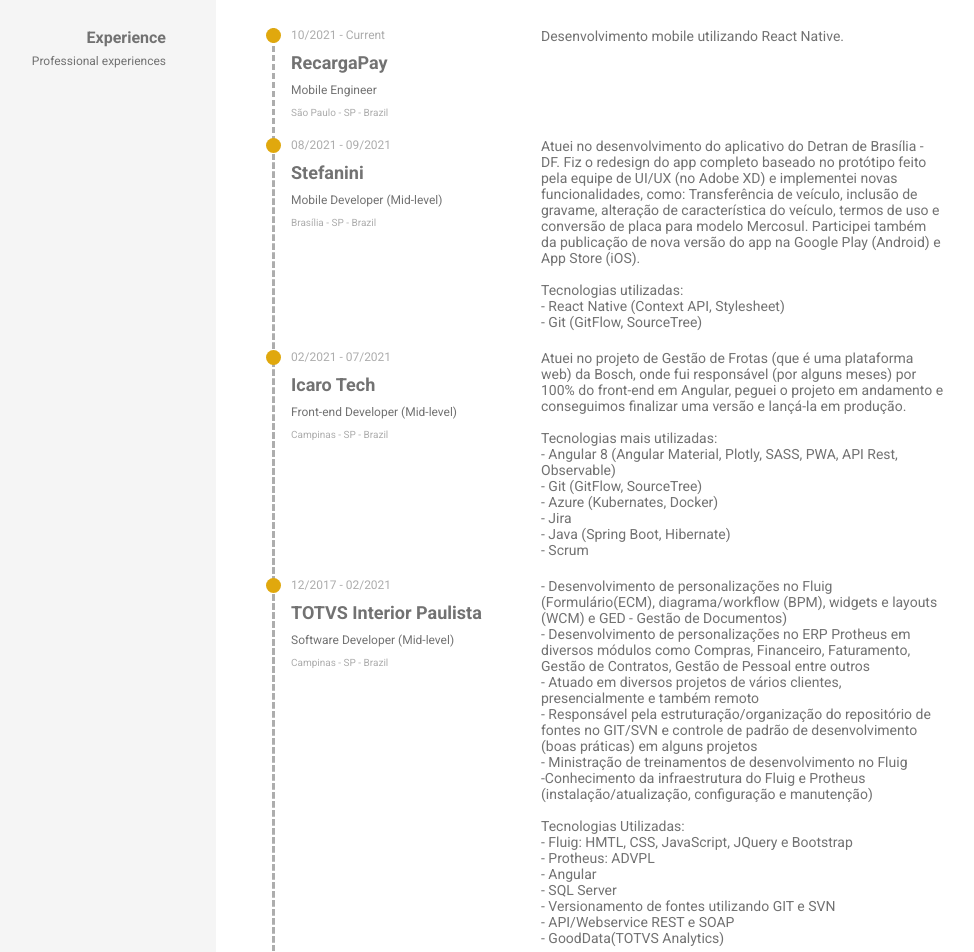
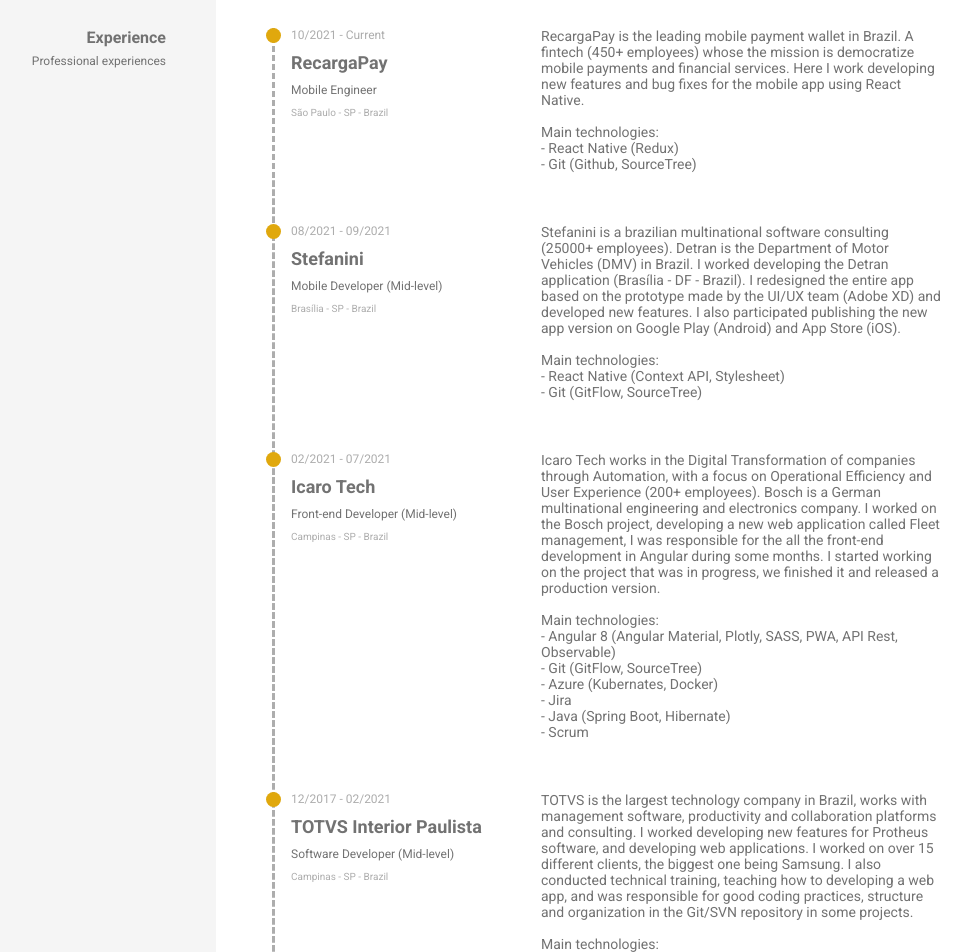
Before and after one commit to alissonph/alissonph.github.io, a React (Create React App) app: page / in a window 1280 px wide. Shown: the part 1340-2292 px from the top of the page, without its empty margins (296-1270 px from the left). Built offline with nearby package versions, Linux system fonts and the light colour scheme.

Commit message:
Finished translation

```diff
--- a/src/components/Page/index.js
+++ b/src/components/Page/index.js
@@ -20,6 +20,7 @@
   Technology,
   Footer,
   LanguageSelection,
+  LoadingContainer,
 } from './styles';
 import { Switch } from '../Switch';
 import perfil from '../../assets/images/perfil.jpg';
@@ -28,6 +29,7 @@
 import whatsapp from '../../assets/icons/whatsapp.svg';
 import brazil from '../../assets/icons/brazil.svg';
 import unitedStates from '../../assets/icons/united-states.svg';
+import loading from '../../assets/icons/loading.svg';
 import dataPtBr from '../../data/data_pt-BR.json';
 import dataEn from '../../data/data_en.json';
 import { hasPreferredLanguage, setPreferredLanguage } from '../../utils/utils';
@@ -55,8 +57,11 @@
   }
 
   if (!data) {
-    //FIXME: Loading component
-    return 'Loading...';
+    return (
+      <LoadingContainer>
+        <img src={loading} alt='Loading' />
+      </LoadingContainer>
+    );
   }
 
   return (
--- a/src/components/Page/styles.js
+++ b/src/components/Page/styles.js
@@ -9,7 +9,6 @@
   flex-direction: row;
   width: 100%;
   height: ${(props) => props.height};
-  background-color: green;
 
   @media screen and (max-width: 768px) {
     flex-direction: column;
@@ -385,3 +384,13 @@
     font-size: 1.2rem;
   }
 `;
+
+export const LoadingContainer = styled.div`
+  width: 100vw;
+  height: 100vh;
+  background-color: ${(props) => props.theme.colors.backgroundPrimary};
+
+  display: flex;
+  align-items: center;
+  justify-content: center;
+`;
--- a/src/data/data_en.json
+++ b/src/data/data_en.json
@@ -13,7 +13,7 @@
     },
     {
       "title": "Phone",
-      "description": "(19) 99117-0250",
+      "description": "+55 (19) 99117-0250",
       "link": "https://api.whatsapp.com/send?phone=5519991170250&text=Hello%20Alisson"
     },
     {
@@ -41,35 +41,35 @@
         "companyName": "RecargaPay",
         "functionName": "Mobile Engineer",
         "city": "São Paulo - SP - Brazil",
-        "description": "Desenvolvimento mobile utilizando React Native."
+        "description": "RecargaPay is the leading mobile payment wallet in Brazil. A fintech (450+ employees) whose the mission is democratize mobile payments and financial services. Here I work developing new features and bug fixes for the mobile app using React Native.<br/><br/>Main technologies:<br/>- React Native (Redux)<br/>- Git (Github, SourceTree)<br/><br/><br/>"
       },
       {
         "year": "08/2021 - 09/2021",
         "companyName": "Stefanini",
         "functionName": "Mobile Developer (Mid-level)",
         "city": "Brasília - SP - Brazil",
-        "description": "Atuei no desenvolvimento do aplicativo do Detran de Brasília - DF. Fiz o redesign do app completo baseado no protótipo feito pela equipe de UI/UX (no Adobe XD) e implementei novas funcionalidades, como: Transferência de veículo, inclusão de gravame, alteração de característica do veículo, termos de uso e conversão de placa para modelo Mercosul. Participei também da publicação de nova versão do app na Google Play (Android) e App Store (iOS).<br/><br/>Tecnologias utilizadas:<br/>- React Native (Context API, Stylesheet)<br/>- Git (GitFlow, SourceTree)"
+        "description": "Stefanini is a brazilian multinational software consulting (25000+ employees). Detran is the Department of Motor Vehicles (DMV) in Brazil. I worked developing the Detran application (Brasília - DF - Brazil). I redesigned the entire app based on the prototype made by the UI/UX team (Adobe XD) and developed new features. I also participated publishing the new app version on Google Play (Android) and App Store (iOS).<br/><br/>Main technologies:<br/>- React Native (Context API, Stylesheet)<br/>- Git (GitFlow, SourceTree)<br/><br/><br/>"
       },
       {
         "year": "02/2021 - 07/2021",
         "companyName": "Icaro Tech",
         "functionName": "Front-end Developer (Mid-level)",
         "city": "Campinas - SP - Brazil",
-        "description": "Atuei no projeto de Gestão de Frotas (que é uma plataforma web) da Bosch, onde fui responsável (por alguns meses) por 100% do front-end em Angular, peguei o projeto em andamento e conseguimos finalizar uma versão e lançá-la em produção.<br/><br/>Tecnologias mais utilizadas:<br/>- Angular 8 (Angular Material, Plotly, SASS, PWA, API Rest, Observable)<br/>- Git (GitFlow, SourceTree)<br/>- Azure (Kubernates, Docker)<br/>- Jira<br/>- Java (Spring Boot, Hibernate) <br/>- Scrum"
+        "description": "Icaro Tech works in the Digital Transformation of companies through Automation, with a focus on Operational Efficiency and User Experience (200+ employees). Bosch is a German multinational engineering and electronics company. I worked on the Bosch project, developing a new web application called Fleet management, I was responsible for the all the front-end development in Angular during some months. I started working on the project that was in progress, we finished it and released a production version.<br/><br/>Main technologies:<br/>- Angular 8 (Angular Material, Plotly, SASS, PWA, API Rest, Observable)<br/>- Git (GitFlow, SourceTree)<br/>- Azure (Kubernates, Docker)<br/>- Jira<br/>- Java (Spring Boot, Hibernate) <br/>- Scrum<br/><br/><br/>"
       },
       {
         "year": "12/2017 - 02/2021",
         "companyName": "TOTVS Interior Paulista",
         "functionName": "Software Developer (Mid-level)",
         "city": "Campinas - SP - Brazil",
-        "description": "- Desenvolvimento de personalizações no Fluig (Formulário(ECM), diagrama/workflow (BPM), widgets e layouts (WCM) e GED - Gestão de Documentos)<br/>- Desenvolvimento de personalizações no ERP Protheus em diversos módulos como Compras, Financeiro, Faturamento, Gestão de Contratos, Gestão de Pessoal entre outros<br/>- Atuado em diversos projetos de vários clientes, presencialmente e também remoto<br/>- Responsável pela estruturação/organização do repositório de fontes no GIT/SVN e controle de padrão de desenvolvimento (boas práticas) em alguns projetos<br/>- Ministração de treinamentos de desenvolvimento no Fluig<br/>-Conhecimento da infraestrutura do Fluig e Protheus (instalação/atualização, configuração e manutenção)<br/><br/>Tecnologias Utilizadas:<br/>- Fluig: HMTL, CSS, JavaScript, JQuery e Bootstrap<br/>- Protheus: ADVPL<br/>- Angular<br/>- SQL Server<br/>- Versionamento de fontes utilizando GIT e SVN<br/>- API/Webservice REST e SOAP<br/>- GoodData(TOTVS Analytics)<br/>"
+        "description": "TOTVS is the largest technology company in Brazil, works with management software, productivity and collaboration platforms and consulting. I worked developing new features for Protheus software, and developing web applications. I worked on over 15 different clients, the biggest one being Samsung. I also conducted technical training, teaching how to developing a web app, and was responsible for good coding practices, structure and organization in the Git/SVN repository in some projects.<br/><br/>Main technologies:<br/>- Angular, HMTL, CSS, JavaScript, JQuery and Bootstrap<br/>- Protheus: ADVPL (proprietary language)<br/>- SQL Server<br/>- Git and SVN<br/>- Rest and SOAP APIs<br/><br/><br/>"
       },
       {
         "year": "12/2013 - 11/2017",
         "companyName": "Art Informática, Papelaria e Eletrônicos LTDA.",
         "functionName": "Computer Technician",
         "city": "Artur Nogueira - SP - Brazil",
-        "description": "- Manutenção em Computadores, Notebooks, Smartphones e Tablets.<br/>- Montagem de Computadores.<br/>- Visita Técnica.<br/>- Suporte ao usuário.<br/>- Configuração e manutenção em redes cabeadas e sem fio.<br/>"
+        "description": "Art Informática is a small company where I started my technology career before moving be a developer.<br/><br/>- Computer, Laptop, Smartphone and Tablet maintenance.<br/>- Computer assembly.<br/>- Technical visit.<br/>- User support.<br/>- Setup and maintenance on wired and wireless networks.<br/>"
       }
     ]
   },
--- a/src/data/data_pt-BR.json
+++ b/src/data/data_pt-BR.json
@@ -41,28 +41,28 @@
         "companyName": "RecargaPay",
         "functionName": "Mobile Engineer",
         "city": "São Paulo - SP",
-        "description": "Desenvolvimento mobile utilizando React Native."
+        "description": "Trabalho desenvolvendo novas funcionalidades e correções de bugs no aplicativo RecargaPay, que é um aplicativo de carteira de pagamentos.<br/><br/>Tecnologias utilizadas:<br/>- React Native<br/>- Git (Github, SourceTree)<br/><br/><br/>"
       },
       {
         "year": "08/2021 - 09/2021",
         "companyName": "Stefanini",
         "functionName": "Desenvolvedor Mobile Pleno",
         "city": "Brasília - SP",
-        "description": "Atuei no desenvolvimento do aplicativo do Detran de Brasília - DF. Fiz o redesign do app completo baseado no protótipo feito pela equipe de UI/UX (no Adobe XD) e implementei novas funcionalidades, como: Transferência de veículo, inclusão de gravame, alteração de característica do veículo, termos de uso e conversão de placa para modelo Mercosul. Participei também da publicação de nova versão do app na Google Play (Android) e App Store (iOS).<br/><br/>Tecnologias utilizadas:<br/>- React Native (Context API, Stylesheet)<br/>- Git (GitFlow, SourceTree)"
+        "description": "Atuei no desenvolvimento do aplicativo do Detran de Brasília - DF. Fiz o redesign do app completo baseado no protótipo feito pela equipe de UI/UX (no Adobe XD) e implementei novas funcionalidades, como: Transferência de veículo, inclusão de gravame, alteração de característica do veículo, termos de uso e conversão de placa para modelo Mercosul. Participei também da publicação de nova versão do app na Google Play (Android) e App Store (iOS).<br/><br/>Tecnologias utilizadas:<br/>- React Native (Context API, Stylesheet)<br/>- Git (GitFlow, SourceTree)<br/><br/><br/>"
       },
       {
         "year": "02/2021 - 07/2021",
         "companyName": "Icaro Tech",
         "functionName": "Desenvolvedor Front-end Pleno",
         "city": "Campinas - SP",
-        "description": "Atuei no projeto de Gestão de Frotas (que é uma plataforma web) da Bosch, onde fui responsável (por alguns meses) por 100% do front-end em Angular, peguei o projeto em andamento e conseguimos finalizar uma versão e lançá-la em produção.<br/><br/>Tecnologias mais utilizadas:<br/>- Angular 8 (Angular Material, Plotly, SASS, PWA, API Rest, Observable)<br/>- Git (GitFlow, SourceTree)<br/>- Azure (Kubernates, Docker)<br/>- Jira<br/>- Java (Spring Boot, Hibernate) <br/>- Scrum"
+        "description": "Atuei no projeto de Gestão de Frotas (que é uma plataforma web) da Bosch, onde fui responsável (por alguns meses) por 100% do front-end em Angular, peguei o projeto em andamento e conseguimos finalizar uma versão e lançá-la em produção.<br/><br/>Tecnologias utilizadas:<br/>- Angular 8 (Angular Material, Plotly, SASS, PWA, API Rest, Observable)<br/>- Git (GitFlow, SourceTree)<br/>- Azure (Kubernates, Docker)<br/>- Jira<br/>- Java (Spring Boot, Hibernate) <br/>- Scrum<br/><br/><br/>"
       },
       {
         "year": "12/2017 - 02/2021",
         "companyName": "TOTVS Interior Paulista",
         "functionName": "Analista Desenvolvedor Pleno",
         "city": "Campinas - SP",
-        "description": "- Desenvolvimento de personalizações no Fluig (Formulário(ECM), diagrama/workflow (BPM), widgets e layouts (WCM) e GED - Gestão de Documentos)<br/>- Desenvolvimento de personalizações no ERP Protheus em diversos módulos como Compras, Financeiro, Faturamento, Gestão de Contratos, Gestão de Pessoal entre outros<br/>- Atuado em diversos projetos de vários clientes, presencialmente e também remoto<br/>- Responsável pela estruturação/organização do repositório de fontes no GIT/SVN e controle de padrão de desenvolvimento (boas práticas) em alguns projetos<br/>- Ministração de treinamentos de desenvolvimento no Fluig<br/>-Conhecimento da infraestrutura do Fluig e Protheus (instalação/atualização, configuração e manutenção)<br/><br/>Tecnologias Utilizadas:<br/>- Fluig: HMTL, CSS, JavaScript, JQuery e Bootstrap<br/>- Protheus: ADVPL<br/>- Angular<br/>- SQL Server<br/>- Versionamento de fontes utilizando GIT e SVN<br/>- API/Webservice REST e SOAP<br/>- GoodData(TOTVS Analytics)<br/>"
+        "description": "- Desenvolvimento de personalizações no Fluig (Formulário(ECM), diagrama/workflow (BPM), widgets e layouts (WCM) e GED - Gestão de Documentos)<br/>- Desenvolvimento de personalizações no ERP Protheus em diversos módulos como Compras, Financeiro, Faturamento, Gestão de Contratos, Gestão de Pessoal entre outros<br/>- Atuado em diversos projetos de vários clientes, presencialmente e também remoto<br/>- Responsável pela estruturação/organização do repositório de fontes no GIT/SVN e controle de padrão de desenvolvimento (boas práticas) em alguns projetos<br/>- Ministração de treinamentos de desenvolvimento no Fluig<br/>-Conhecimento da infraestrutura do Fluig e Protheus (instalação/atualização, configuração e manutenção)<br/><br/>Tecnologias utilizadas:<br/>- Fluig: HMTL, CSS, JavaScript, JQuery e Bootstrap<br/>- Protheus: ADVPL<br/>- Angular<br/>- SQL Server<br/>- Versionamento de fontes utilizando GIT e SVN<br/>- API/Webservice REST e SOAP<br/>- GoodData(TOTVS Analytics)<br/><br/><br/>"
       },
       {
         "year": "12/2013 - 11/2017",
```
Also changed, not shown: src/assets/icons/loading.svg (added).
